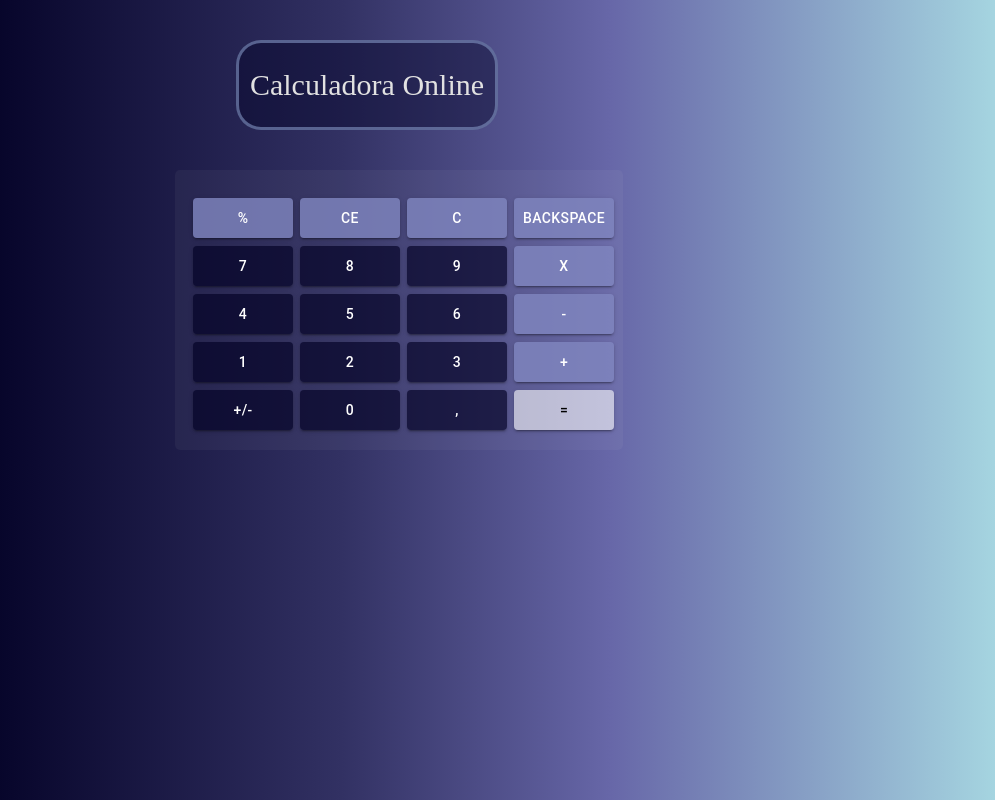
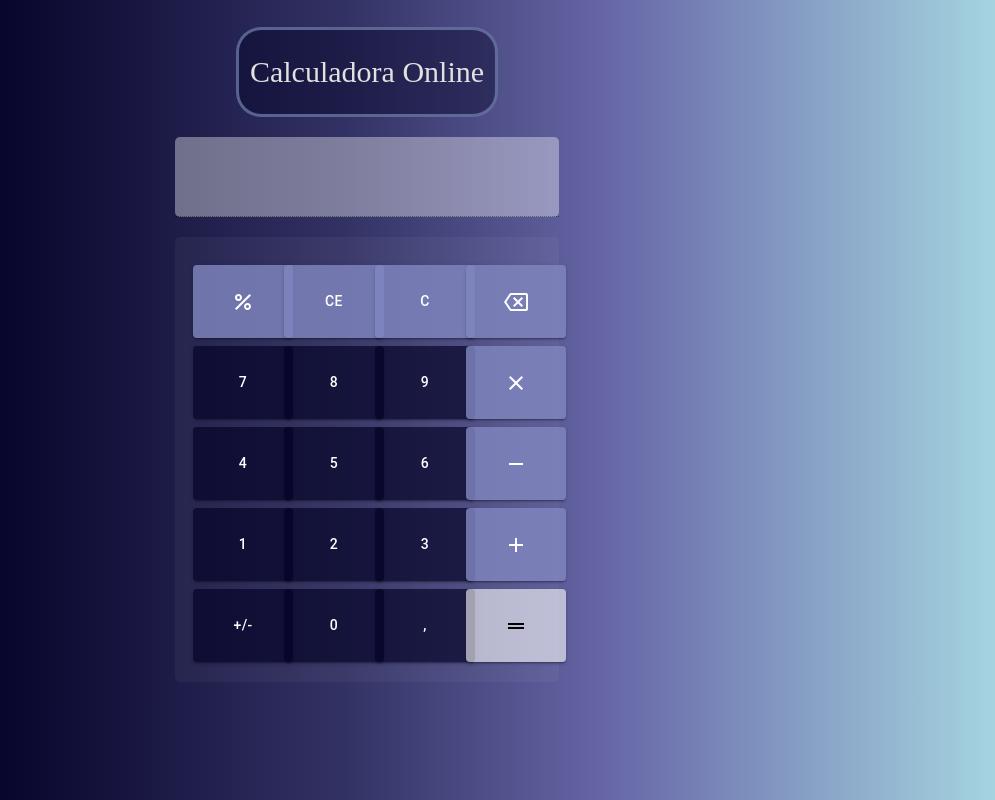
Before and after one commit to marianehds/calculadora, a React (Create React App) app: page / in a window 1280 px wide. Shown: the whole page, without its empty margins (273-1268 px from the left). Built offline with nearby package versions, Linux system fonts and the light colour scheme.

Commit message:
insercao de icons e input para exibir resultado

```diff
--- a/package.json
+++ b/package.json
@@ -5,6 +5,7 @@
   "dependencies": {
     "@emotion/react": "^11.10.0",
     "@emotion/styled": "^11.10.0",
+    "@mui/icons-material": "^5.10.2",
     "@mui/material": "^5.10.2",
     "@testing-library/jest-dom": "^5.16.5",
     "@testing-library/react": "^13.3.0",
--- a/src/view/home/home.jsx
+++ b/src/view/home/home.jsx
@@ -1,25 +1,33 @@
-import "./home.scss";
-import { Grid, Button } from "@mui/material";
-import { createTheme, ThemeProvider } from "@mui/material/styles";
+import './home.scss';
+import { Grid, Button, Input } from '@mui/material';
+import { createTheme, ThemeProvider } from '@mui/material/styles';
+import {
+  BackspaceOutlined,
+  PercentOutlined,
+  DragHandleOutlined,
+  Remove,
+  Add,
+  Close,
+} from '@mui/icons-material/';
 
 const theme = createTheme({
   palette: {
     primary: {
-      main: "#7f86bfd1",
-      contrastText: "#ffffff",
-      dark: '#a9aed7d1'
+      main: '#7f86bfd1',
+      contrastText: '#ffffff',
+      dark: '#a9aed7d1',
     },
     secondary: {
-      light: "#ff7961",
-      main: " #020024ab",
-      dark: "#1a174eab",
-      contrastText: "#ffffff",
+      light: '#ff7961',
+      main: ' #020024ab',
+      dark: '#1a174eab',
+      contrastText: '#ffffff',
     },
     third: {
-      light: "#5fba7d",
-      main: "#ffffff96",
-      dark: "#c9c6c696",
-      contrastText: "#000",
+      light: '#5fba7d',
+      main: '#ffffff96',
+      dark: '#c9c6c696',
+      contrastText: '#000',
     },
   },
 });
@@ -30,18 +38,27 @@ const home = () => {
       <div className="cabecalho">
         <p>Calculadora Online</p>
       </div>
+      <div className="resultadoConta">
+        <Input
+          disabled
+          className="resultadoConta--input"
+          label="resultado"
+          size="large"
+        />
+      </div>
       <ThemeProvider theme={theme}>
         <Grid
           container
           justifyContent="flex-end"
           alignItems="center"
           spacing={1}
-          width="35%"
-          margin="40px 35% 15px 35%;"
-          className="grid">
+          width="30%"
+          margin="20px 35% 15px 35%;"
+          className="grid"
+        >
           <Grid item xs={3}>
             <Button variant="contained" color="primary">
-              %
+              <PercentOutlined />
             </Button>
           </Grid>
           <Grid item xs={3}>
@@ -56,7 +73,7 @@ const home = () => {
           </Grid>
           <Grid item xs={3}>
             <Button variant="contained" color="primary">
-              Backspace
+              <BackspaceOutlined />
             </Button>
           </Grid>
           <Grid item xs={3}>
@@ -76,7 +93,7 @@ const home = () => {
           </Grid>
           <Grid item xs={3}>
             <Button variant="contained" color="primary">
-              X
+              <Close />
             </Button>
           </Grid>
           <Grid item xs={3}>
@@ -96,7 +113,7 @@ const home = () => {
           </Grid>
           <Grid item xs={3}>
             <Button variant="contained" color="primary">
-              -
+              <Remove />
             </Button>
           </Grid>
           <Grid item xs={3}>
@@ -116,7 +133,7 @@ const home = () => {
           </Grid>
           <Grid item xs={3}>
             <Button variant="contained" color="primary">
-              +
+              <Add />
             </Button>
           </Grid>
           <Grid item xs={3}>
@@ -136,7 +153,7 @@ const home = () => {
           </Grid>
           <Grid item xs={3}>
             <Button variant="contained" color="third">
-              =
+              <DragHandleOutlined />
             </Button>
           </Grid>
         </Grid>
--- a/src/view/home/home.scss
+++ b/src/view/home/home.scss
@@ -18,7 +18,7 @@ body {
   width: 20%;
   height: 84px;
   display: flex;
-  margin: 40px auto 0px auto;
+  margin: 27px auto 0px auto;
   background-color: #0200246b;
   border-radius: 25px;
   border: #7c8cbba6 solid 3px;
@@ -36,7 +36,20 @@ body {
 
   button{
     width:100px;
-    height: 40px;
+    height: 73px;
 
   }
 }
+
+.resultadoConta{
+  width:30% ;
+  margin:20px 35% 15px 35%;
+  border-radius: 5px;
+
+  background-color: #ffffff5e;
+  &--input{
+    width:100% ;
+    height: 80px;
+
+  }
+}
```
Also changed, not shown: 1 other file (tests, documents, lock files or other folders).
